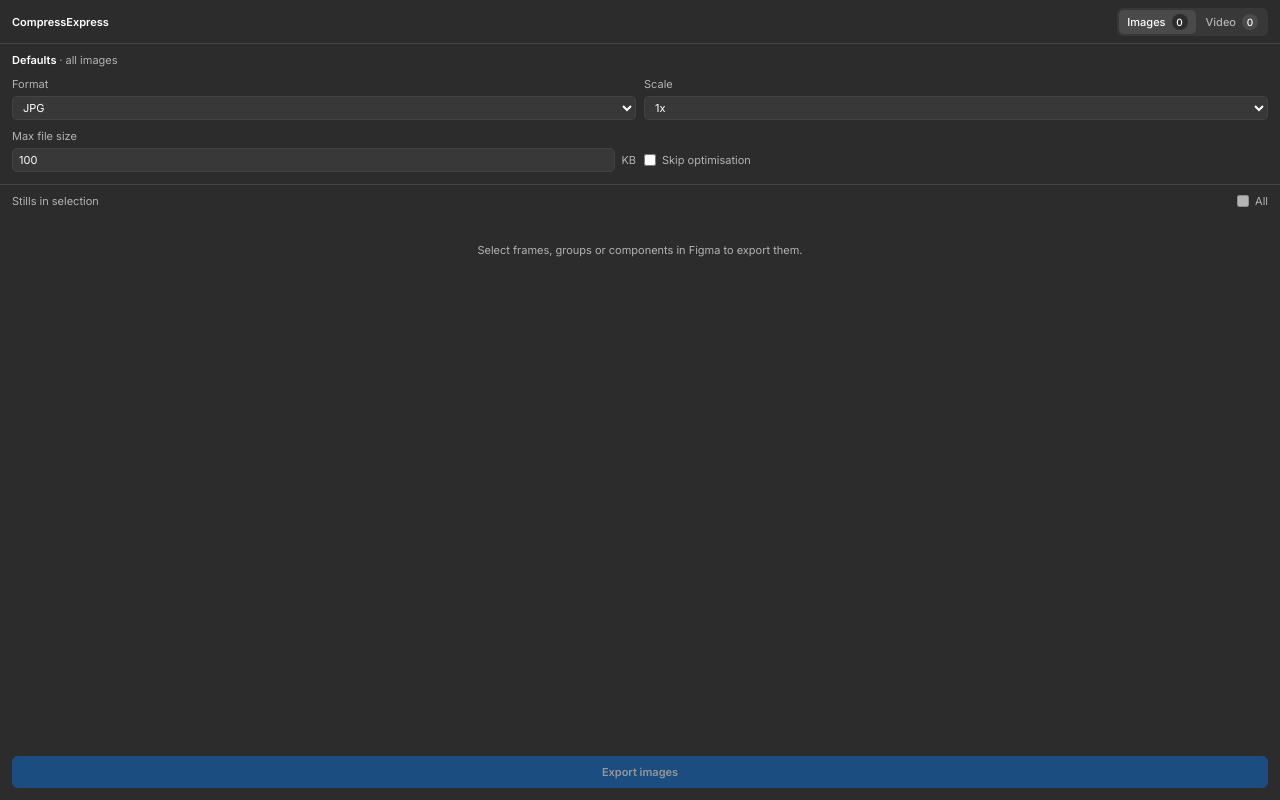
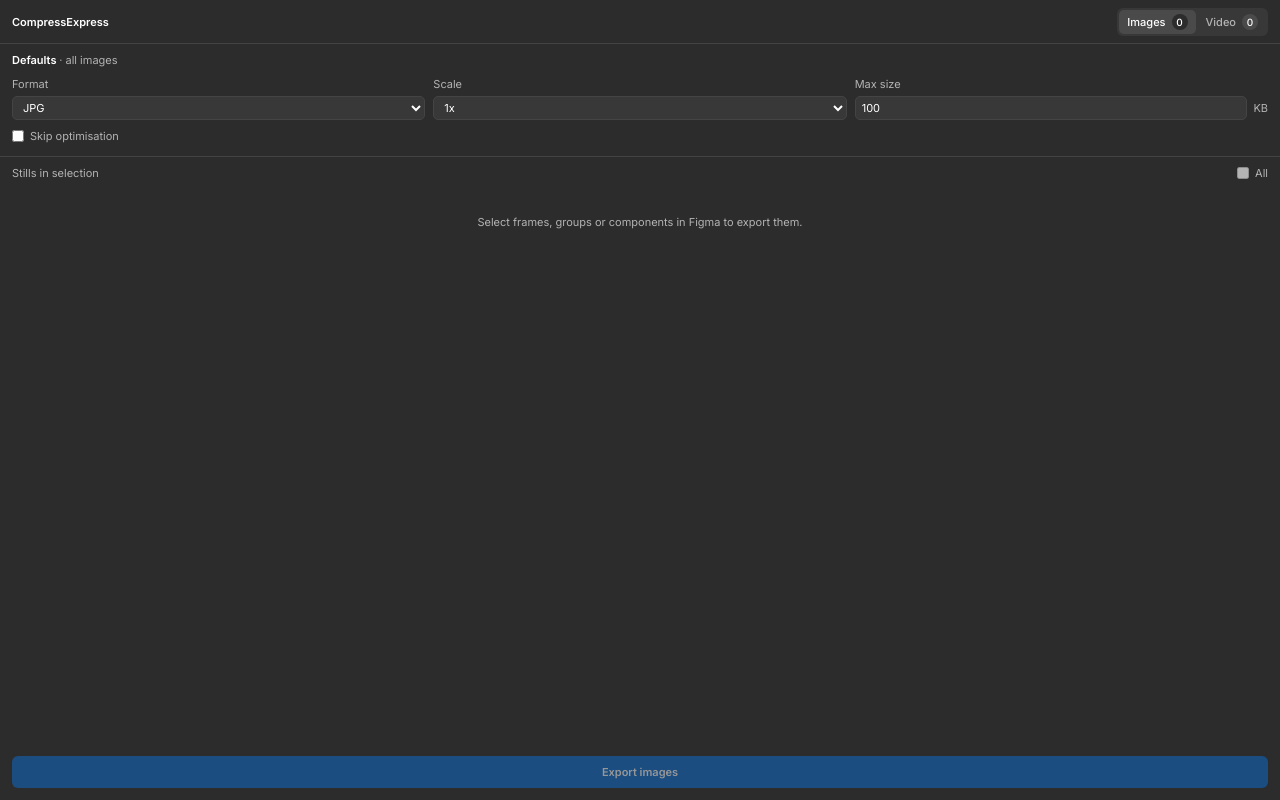
Before and after one commit to mittwl/compressexpress-ui, a plain HTML site: page index.html in a window 1280 px wide. Drawn offline with nearby package versions, Linux system fonts and the light colour scheme.

Commit message:
Add files via upload

```diff
--- a/index.html
+++ b/index.html
@@ -100,7 +100,7 @@
   .primary:disabled { opacity: 0.5; cursor: default; }
   .smooth[hidden], .field[hidden] { display: none; }
   .settings.three { grid-template-columns: repeat(3, minmax(0, 1fr)); }
-  .settings.three .smooth { grid-column: 1 / -1; }
+  .settings.three .smooth, .settings.three .wide { grid-column: 1 / -1; }
 </style>
 </head>
 <body>
@@ -115,7 +115,7 @@
 
   <!-- IMAGES -->
   <section class="panel" id="panelImages" role="tabpanel" aria-labelledby="tabImages">
-    <div class="settings">
+    <div class="settings three">
       <div class="head"><b id="imgHead">Defaults <span class="muted">· all images</span></b><a id="imgClear" hidden>Clear</a></div>
       <label class="field">Format
         <select class="ctl" id="setFmt"><option value="" hidden>Mixed</option><option>JPG</option><option>PNG</option><option>WEBP</option></select>
@@ -123,10 +123,10 @@
       <label class="field">Scale
         <select class="ctl" id="setScale"><option value="" hidden>Mixed</option><option value="0.5">0.5x</option><option value="1">1x</option><option value="2">2x</option><option value="3">3x</option></select>
       </label>
-      <label class="field">Max file size
+      <label class="field" title="Maximum file size per image">Max size
         <span class="kbwrap"><input class="ctl" id="setKb" type="text" inputmode="numeric" value="100">KB</span>
       </label>
-      <label class="check bottom"><input type="checkbox" id="skipOpt"> Skip optimisation</label>
+      <label class="check wide"><input type="checkbox" id="skipOpt"> Skip optimisation</label>
     </div>
     <div class="listhead"><span id="imgListLabel">Stills in selection</span><label class="check"><input type="checkbox" id="imgAll" checked> All</label></div>
     <div class="list" id="imgList"></div>
```
